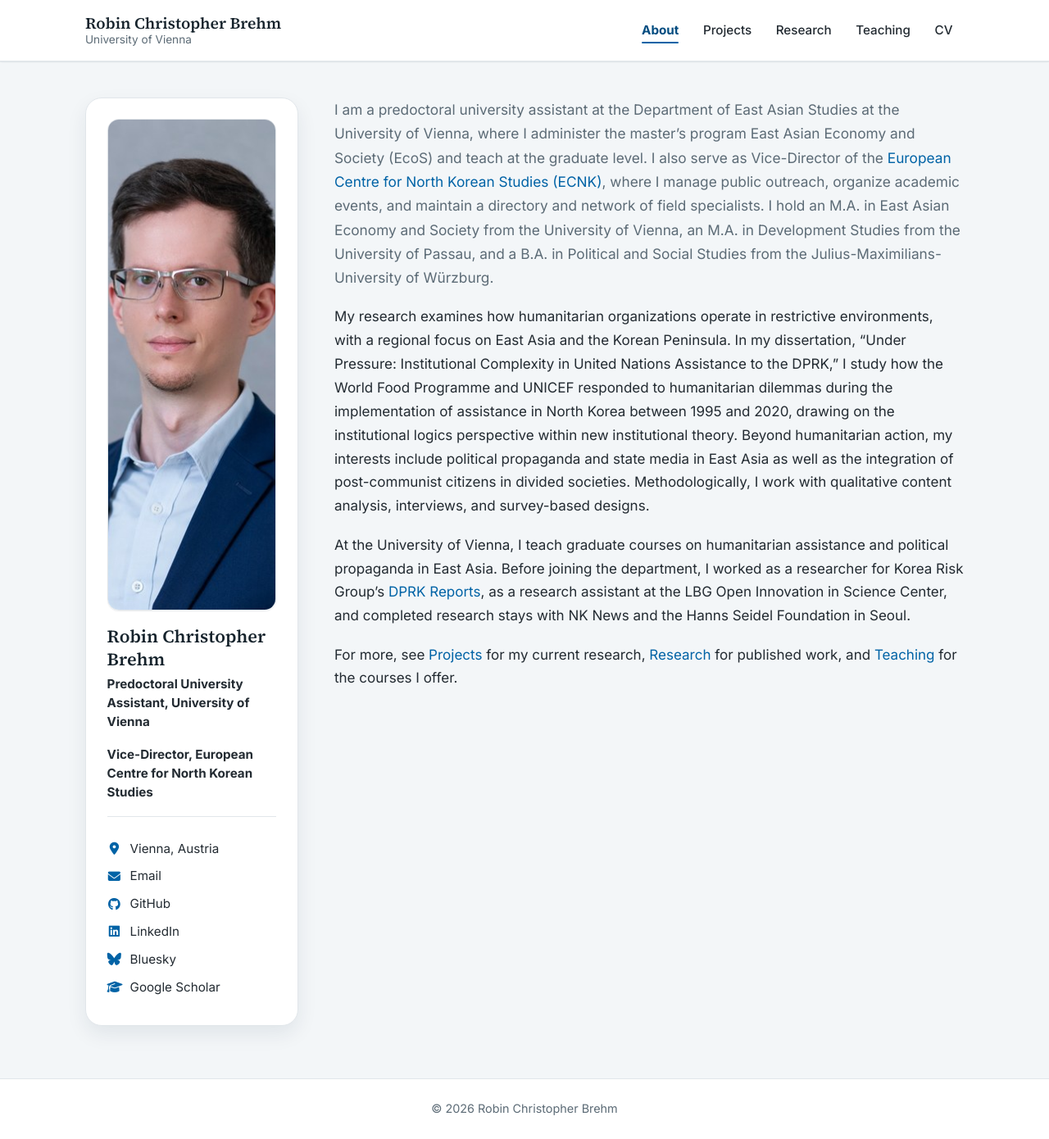
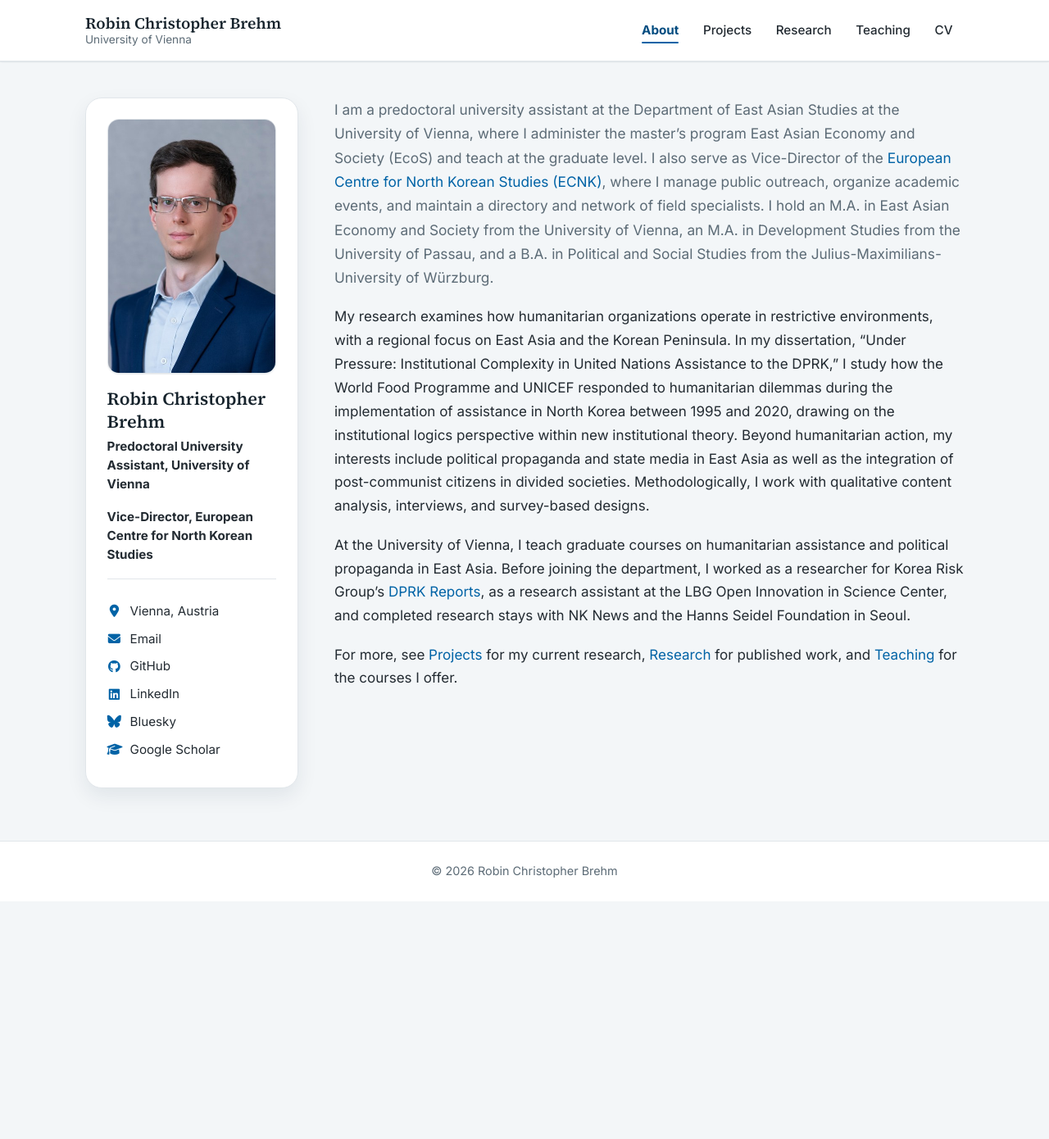
Before and after one commit to rcbrehm/rcbrehm.github.io, a Jekyll site: the page built from index.md, in a window 1280 px wide and 1390 px high. Shown: the whole window at 82% size. Built offline with Jekyll 4.4.1, drawn with Linux system fonts in a browser that asks for light colours.

Commit message:
Fix avatar aspect ratio and resize to 400x600
The img's HTML height attribute was overriding the CSS aspect-ratio,
forcing the avatar to render at a fixed 600px tall regardless of
width. Add height:auto so aspect-ratio applies, switch to a 2:3
(400x600) crop as requested, and re-center on the face at the new
ratio.

Co-Authored-By: Claude Sonnet 5 <noreply@anthropic.com>
Claude-Session: https://claude.ai/code/session_01PMbx3xo6jxrK2JRxDFZ5eL

```diff
--- a/_includes/sidebar.html
+++ b/_includes/sidebar.html
@@ -1,5 +1,5 @@
 <div class="author-card">
-  <img class="author-avatar" src="{{ site.author.headshot | relative_url }}" alt="{{ site.author.name }}" width="480" height="600">
+  <img class="author-avatar" src="{{ site.author.headshot | relative_url }}" alt="{{ site.author.name }}" width="400" height="600">
   <h2 class="author-name">{{ site.author.name }}</h2>
   <p class="author-title">{{ site.author.title1 }}, {{ site.author.title2 }}</p>
   <p class="author-title">{{ site.author.title3 }}, {{ site.author.title4 }}</p>
--- a/assets/css/style.css
+++ b/assets/css/style.css
@@ -124,7 +124,8 @@ a:hover { color: var(--accent-dark); text-decoration: underline; }
 }
 .author-avatar {
   width: 100%;
-  aspect-ratio: 4 / 5;
+  height: auto;
+  aspect-ratio: 2 / 3;
   border-radius: var(--radius-md);
   object-fit: cover;
   display: block;
```
Also changed, not shown: assets/images/headshot.jpg.
